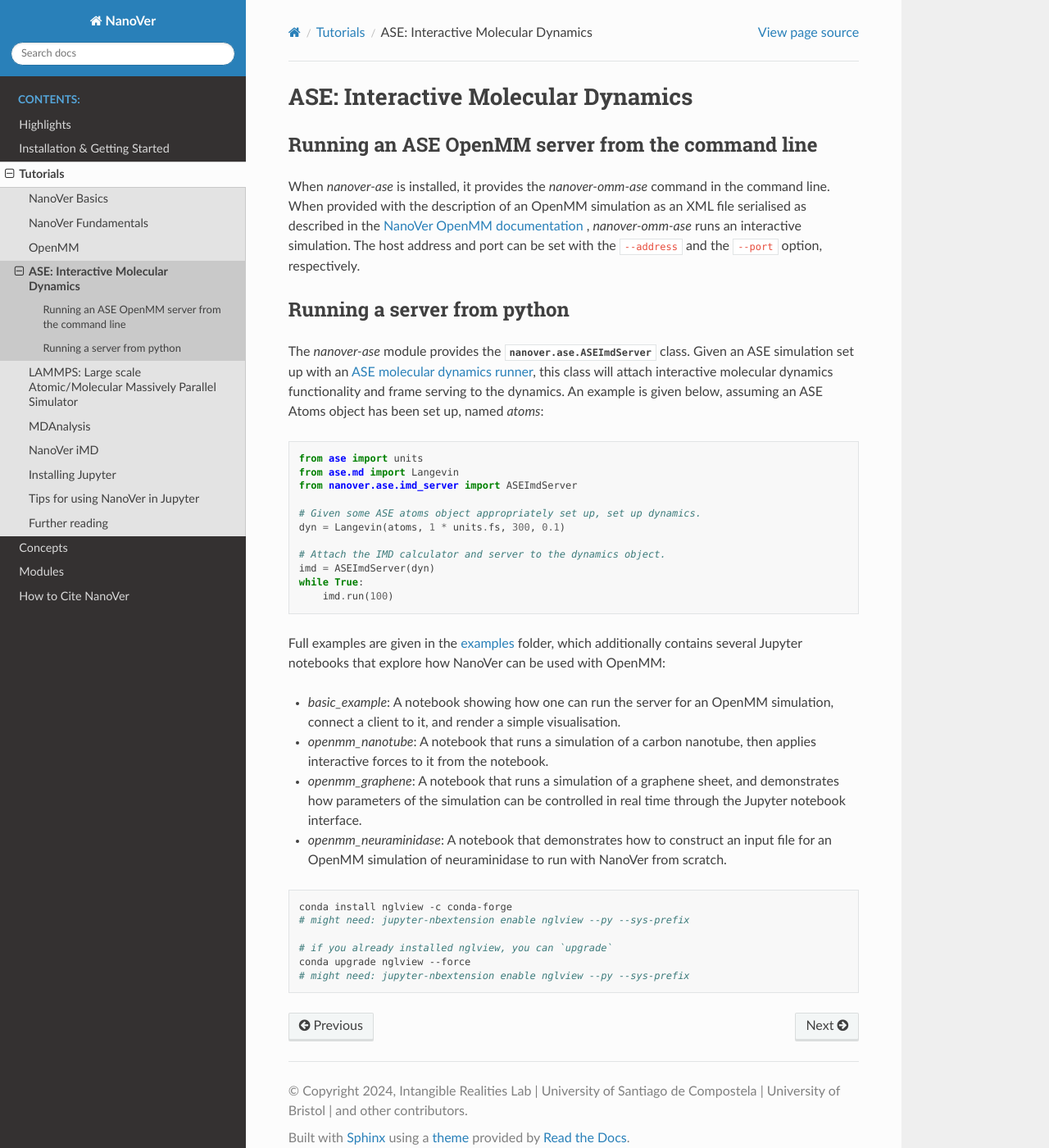
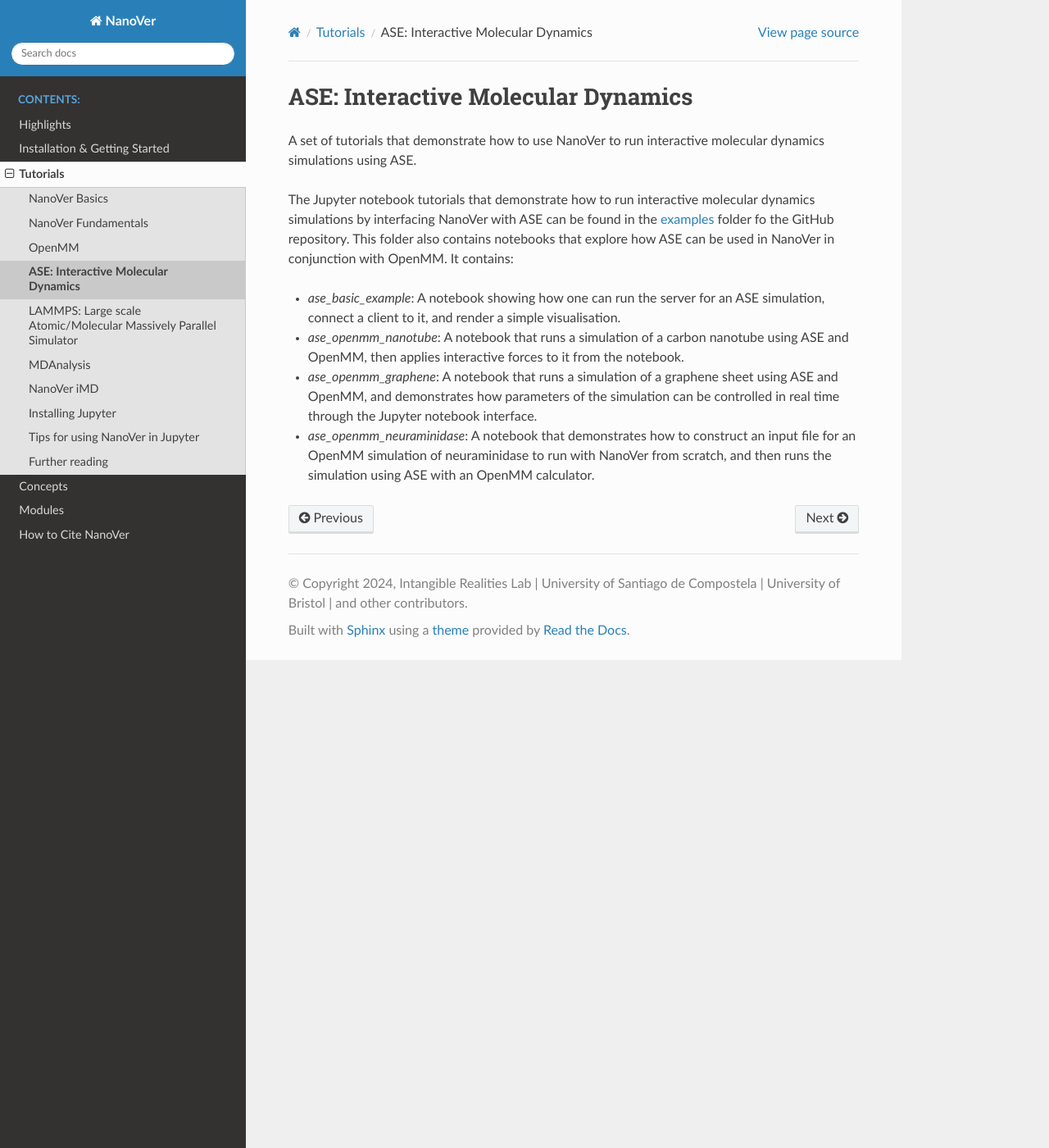
Before and after one commit to IRL2/nanover-docs, a Sphinx documentation site: the page built from source/tutorials/ase.rst, in a window 1280 px wide and 1400 px high. Shown: the whole window at 82% size. Built offline with Sphinx 7.4.7 and the Read the Docs theme 3.1.0, drawn with Linux system fonts in a browser that asks for light colours; pages that are not in the unit, such as notebooks, are missing from menus; the version number could not be read and is left out.

Commit message:
Rewrite ASE tutorials page to reflect current state of the examples repository (#116)

```diff
--- a/source/tutorials/ase.rst
+++ b/source/tutorials/ase.rst
@@ -2,55 +2,18 @@
 ASE: Interactive Molecular Dynamics
 ===================================
 
-Running an ASE OpenMM server from the command line
-==================================================
+A set of tutorials that demonstrate how to use NanoVer to run interactive molecular
+dynamics simulations using ASE.
 
-When `nanover-ase` is installed, it provides the `nanover-omm-ase`
-command in the command line. When provided with the description of an
-OpenMM simulation as an XML file serialised as described in the `NanoVer OpenMM documentation <https://github.com/IRL2/nanover-protocol/tree/main/python-libraries/nanover-openmm>`_
-, `nanover-omm-ase` runs an interactive simulation.
-The host address and port can be set with
-the ``--address`` and the ``--port`` option, respectively.
+The Jupyter notebook tutorials that demonstrate how to run interactive molecular dynamics simulations
+by interfacing NanoVer with ASE can be found in the
+`examples <https://github.com/IRL2/nanover-protocol/tree/main/examples/ase>`_ folder fo the GitHub
+repository. This folder also contains notebooks that explore how ASE can be used in NanoVer in
+conjunction with OpenMM. It contains:
 
-
-Running a server from python
-==================================================
-
-The `nanover-ase` module provides the
-:class:`nanover.ase.ASEImdServer` class. Given an ASE simulation set up with an
-`ASE molecular dynamics runner <https://wiki.fysik.dtu.dk/ase/ase/md.html>`_, this class will
-attach interactive molecular dynamics functionality and frame serving to the dynamics.
-An example is given below, assuming an ASE Atoms object has been set up, named `atoms`:
-
-.. code-block:: python
-
-    from ase import units
-    from ase.md import Langevin
-    from nanover.ase.imd_server import ASEImdServer
-
-    # Given some ASE atoms object appropriately set up, set up dynamics.
-    dyn = Langevin(atoms, 1 * units.fs, 300, 0.1)
-
-    # Attach the IMD calculator and server to the dynamics object.
-    imd = ASEImdServer(dyn)
-    while True:
-        imd.run(100)
-
-
-Full examples are given in the `examples <https://github.com/IRL2/nanover-protocol/tree/main/examples/ase>`_ folder, which additionally
-contains several Jupyter notebooks that explore how NanoVer can be used with OpenMM:
-
-* `basic_example`: A notebook showing how one can run the server for an OpenMM simulation,  connect a client to it, and render a simple visualisation.
-* `openmm_nanotube`: A notebook that runs a simulation of a carbon nanotube, then applies interactive forces to it from the notebook.
-* `openmm_graphene`: A notebook that runs a simulation of a graphene sheet, and demonstrates how parameters of the simulation can be controlled in real
+* `ase_basic_example`: A notebook showing how one can run the server for an ASE simulation,  connect a client to it, and render a simple visualisation.
+* `ase_openmm_nanotube`: A notebook that runs a simulation of a carbon nanotube using ASE and OpenMM, then applies interactive forces to it from the notebook.
+* `ase_openmm_graphene`: A notebook that runs a simulation of a graphene sheet using ASE and OpenMM, and demonstrates how parameters of the simulation can be controlled in real
   time through the Jupyter notebook interface.
-* `openmm_neuraminidase`: A notebook that demonstrates how to construct an input file for an OpenMM simulation of neuraminidase to run with NanoVer from scratch.
-
-.. code-block:: bash
-
-    conda install nglview -c conda-forge
-    # might need: jupyter-nbextension enable nglview --py --sys-prefix
-
-    # if you already installed nglview, you can `upgrade`
-    conda upgrade nglview --force
-    # might need: jupyter-nbextension enable nglview --py --sys-prefix
+* `ase_openmm_neuraminidase`: A notebook that demonstrates how to construct an input file for an OpenMM simulation of neuraminidase to run with NanoVer from scratch, and then
+  runs the simulation using ASE with an OpenMM calculator.
```
